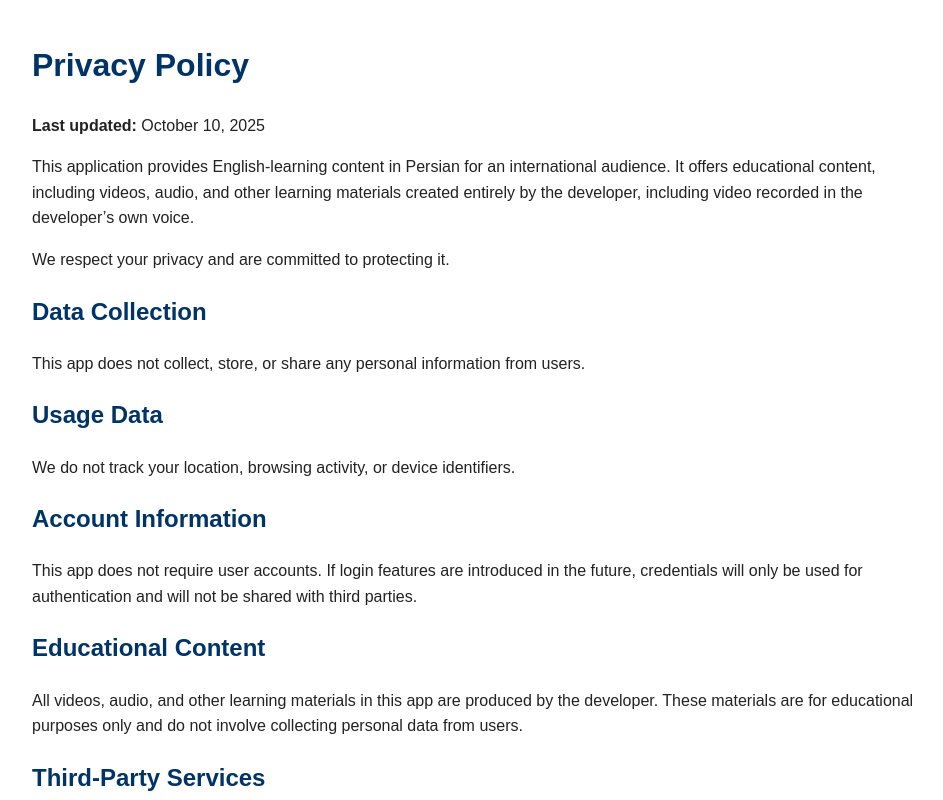
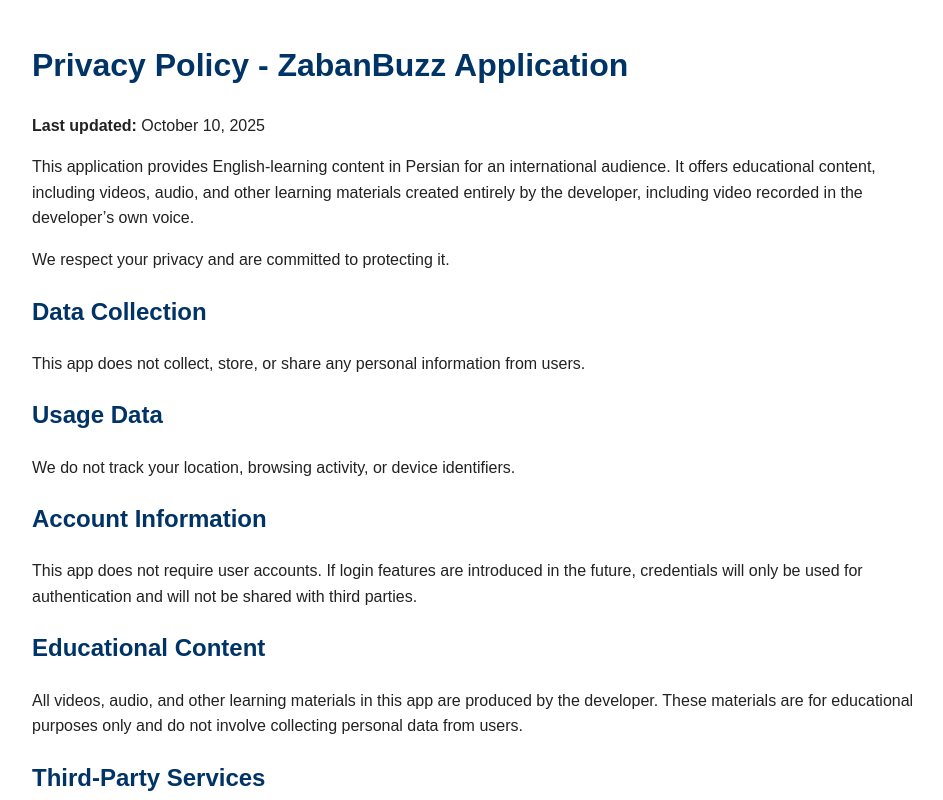
Before and after one commit to Shayan-Shahi/zabanbuzz-privacy-policy, a plain HTML site: page index.html in a window 1280 px wide. Shown: the top 800 px of the page, without its empty margins (8-951 px from the left). Drawn offline with Linux system fonts and the light colour scheme.

Commit message:
Update index.html

```diff
--- a/index.html
+++ b/index.html
@@ -10,7 +10,7 @@
   </style>
 </head>
 <body>
-  <h1>Privacy Policy</h1>
+  <h1>Privacy Policy - ZabanBuzz Application</h1>
   <p><strong>Last updated:</strong> October 10, 2025</p>
 
   <p>This application provides English-learning content in Persian for an international audience. It offers educational content, including videos, audio, and other learning materials created entirely by the developer, including video recorded in the developer’s own voice.</p>
```
